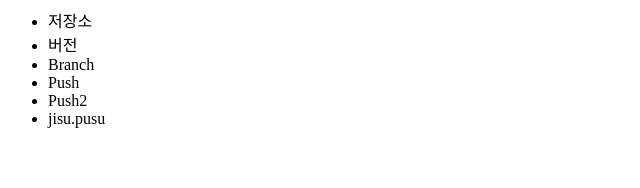
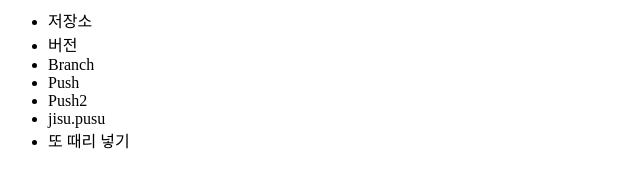
Before and after one commit to soujisu/jisu_dangya, a plain HTML site: page index.html in a window 1280 px wide. Shown: the whole page, without its empty margins (0-640 px from the left). Drawn offline with Linux system fonts and the light colour scheme.

Commit message:
서버 재 업로드

```diff
--- a/index.html
+++ b/index.html
@@ -13,6 +13,7 @@
       <li>Push</li>
       <li>Push2</li>
       <li>jisu.pusu</li>
+      <li>또 때리 넣기</li>
     </ul>
 
   </body>
```
